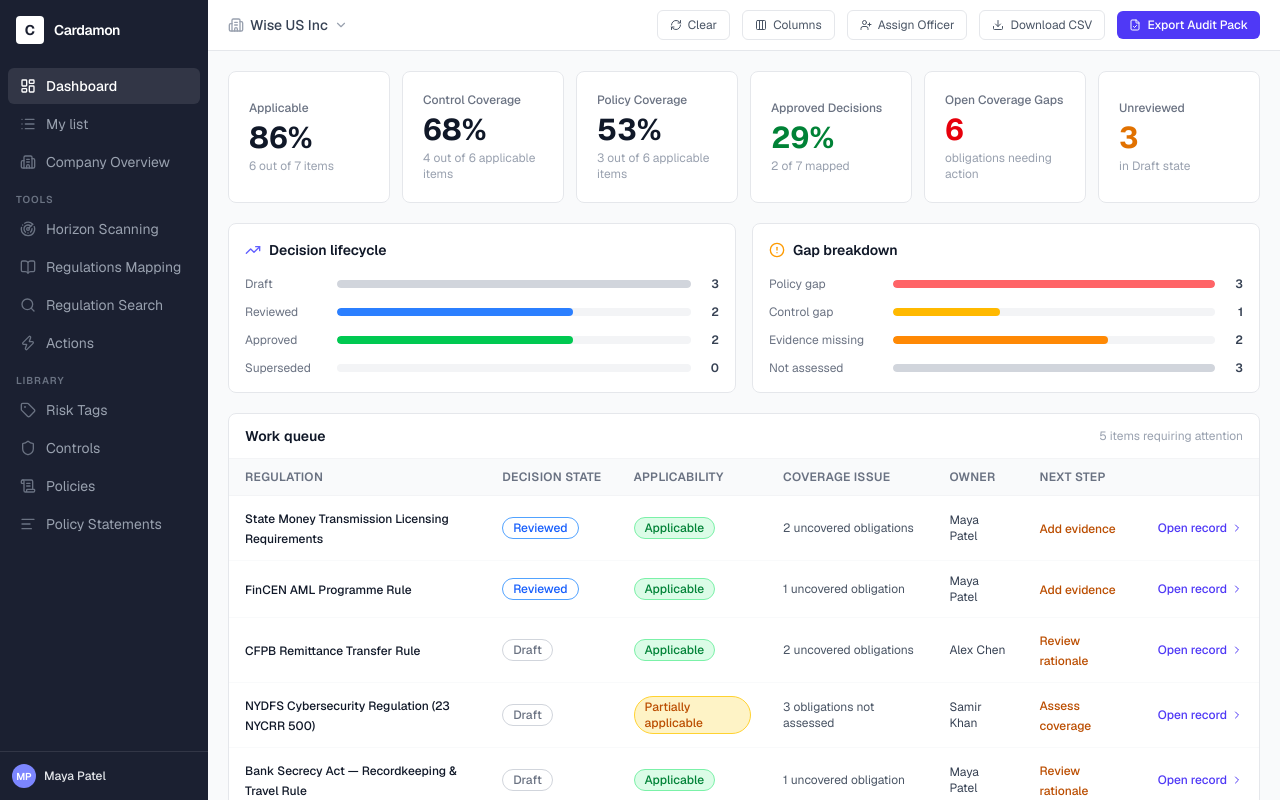
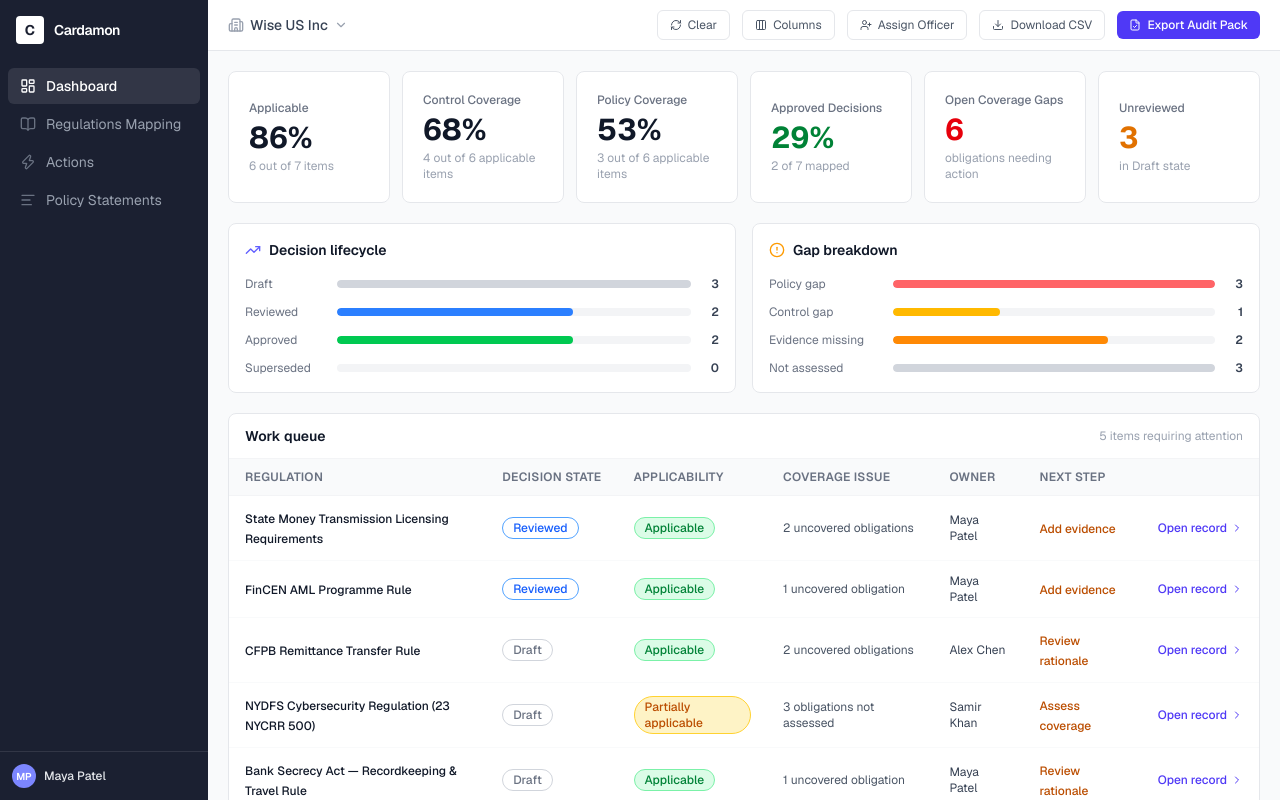
Before and after one commit to tkai95/cardamon_mvp, a Next.js app: page / in a window 1280 px wide. Built offline with nearby package versions, Linux system fonts and the light colour scheme.

Commit message:
Trim sidebar to Dashboard, Regulations Mapping, Actions, Policy Statements only

```diff
--- a/app/page.tsx
+++ b/app/page.tsx
@@ -3,16 +3,10 @@
 import { useState, useEffect } from "react";
 import {
   LayoutDashboard,
-  List,
+  BookOpen,
+  AlignLeft,
   Building2,
-  Radar,
-  BookOpen,
   Search,
-  Tag,
-  Shield,
-  ScrollText,
-  AlignLeft,
-  Settings,
   ChevronDown,
   ChevronRight,
   X,
@@ -23,7 +17,6 @@ import {
   ExternalLink,
   Plus,
   Edit3,
-  Save,
   RotateCcw,
   ArrowRight,
   FileCheck,
@@ -116,42 +109,17 @@ function CoverageBar({ value }: { value: number }) {
 
 type View =
   | "dashboard"
-  | "mylist"
-  | "overview"
-  | "horizon"
   | "mapping"
-  | "regsearch"
   | "records"
   | "actions"
-  | "tags"
-  | "controls"
-  | "policies"
-  | "statements"
-  | "settings";
+  | "statements";
 
 const NAV = [
   {
     items: [
       { id: "dashboard" as View, label: "Dashboard", icon: LayoutDashboard },
-      { id: "mylist" as View, label: "My list", icon: List },
-      { id: "overview" as View, label: "Company Overview", icon: Building2 },
-    ],
-  },
-  {
-    section: "Tools",
-    items: [
-      { id: "horizon" as View, label: "Horizon Scanning", icon: Radar },
       { id: "mapping" as View, label: "Regulations Mapping", icon: BookOpen },
-      { id: "regsearch" as View, label: "Regulation Search", icon: Search },
       { id: "actions" as View, label: "Actions", icon: Zap },
-    ],
-  },
-  {
-    section: "Library",
-    items: [
-      { id: "tags" as View, label: "Risk Tags", icon: Tag },
-      { id: "controls" as View, label: "Controls", icon: Shield },
-      { id: "policies" as View, label: "Policies", icon: ScrollText },
       { id: "statements" as View, label: "Policy Statements", icon: AlignLeft },
     ],
   },
@@ -170,14 +138,7 @@ function Sidebar({ active, setActive }: { active: View; setActive: (v: View) =>
 
       {/* Nav */}
       <nav className="flex-1 px-2 py-2 overflow-y-auto">
-        {NAV.map((group, gi) => (
-          <div key={gi} className="mb-3">
-            {group.section && (
-              <p className="px-2 mb-1 text-[10px] font-semibold text-gray-500 uppercase tracking-widest">
-                {group.section}
-              </p>
-            )}
-            {group.items.map(({ id, label, icon: Icon }) => (
+        {NAV[0].items.map(({ id, label, icon: Icon }) => (
           <button
             key={id}
             onClick={() => setActive(id)}
@@ -190,8 +151,6 @@ function Sidebar({ active, setActive }: { active: View; setActive: (v: View) =>
             <Icon className={`w-4 h-4 flex-shrink-0 ${active === id ? "text-white" : "text-gray-500"}`} />
             {label}
           </button>
-            ))}
-          </div>
         ))}
       </nav>
 
@@ -1515,15 +1474,7 @@ export default function App() {
           ) : null}
 
           {activeView === "actions" && <ActionsView actions={actions} />}
-          {activeView === "mylist" && <Placeholder title="My List" icon={List} />}
-          {activeView === "overview" && <Placeholder title="Company Overview" icon={Building2} />}
-          {activeView === "horizon" && <Placeholder title="Horizon Scanning" icon={Radar} />}
-          {activeView === "regsearch" && <Placeholder title="Regulation Search" icon={Search} />}
-          {activeView === "tags" && <Placeholder title="Risk Tags" icon={Tag} />}
-          {activeView === "controls" && <Placeholder title="Controls Library" icon={Shield} />}
-          {activeView === "policies" && <Placeholder title="Policies Library" icon={ScrollText} />}
           {activeView === "statements" && <Placeholder title="Policy Statements" icon={AlignLeft} />}
-          {activeView === "settings" && <Placeholder title="Settings" icon={Settings} />}
         </main>
       </div>
 
```
Lines whose indentation alone changed are shown as unchanged.
